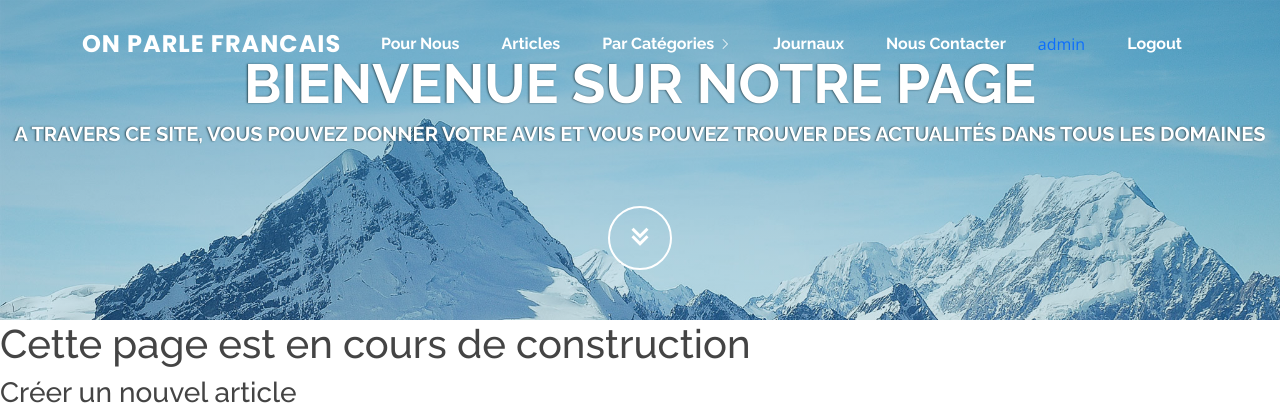
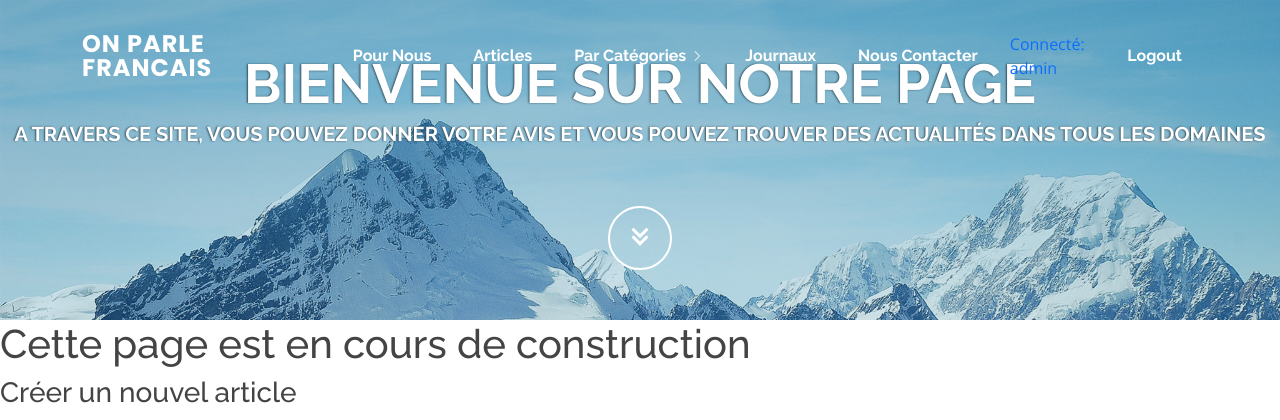
Before and after one commit to Xhevairi/fr, a Django app: page /create/ in a window 1280 px wide. Shown: the top 420 px of the page. Run offline with Django 3.2, Linux system fonts and the light colour scheme; a user stored in the database is signed in; some libraries are stand-ins or nearby versions.

Commit message:
cleaned code

```diff
--- a/articles/templates/articles/base.html
+++ b/articles/templates/articles/base.html
@@ -6,7 +6,7 @@
     <meta http-equiv="X-UA-Compatible" content="IE=edge">
     <meta name="viewport" content="width=device-width, initial-scale=1.0">
     <link rel="stylesheet" href=" {% static 'css/style.css' %} ">
-    <title>french_news</title>
+    <title>articles</title>
 
     <!-- Favicons -->
     <link href="{% static 'img/favicon.png' %}" rel="icon">
--- a/articles/templates/articles/header.html
+++ b/articles/templates/articles/header.html
@@ -67,7 +67,7 @@
           >
         </li>
         {% endif %} {% if request.user.is_authenticated %}
-        <li class="nav-link scrollto">{{ request.user.username }}</li>
+        <li class="nav-link scrollto">Connecté: {{ request.user.username }}</li>
         <li>
           <a class="nav-link scrollto" href=" {% url 'articles:logout' %} "
             >Logout</a
```
Also changed, not shown: db.sqlite3.
